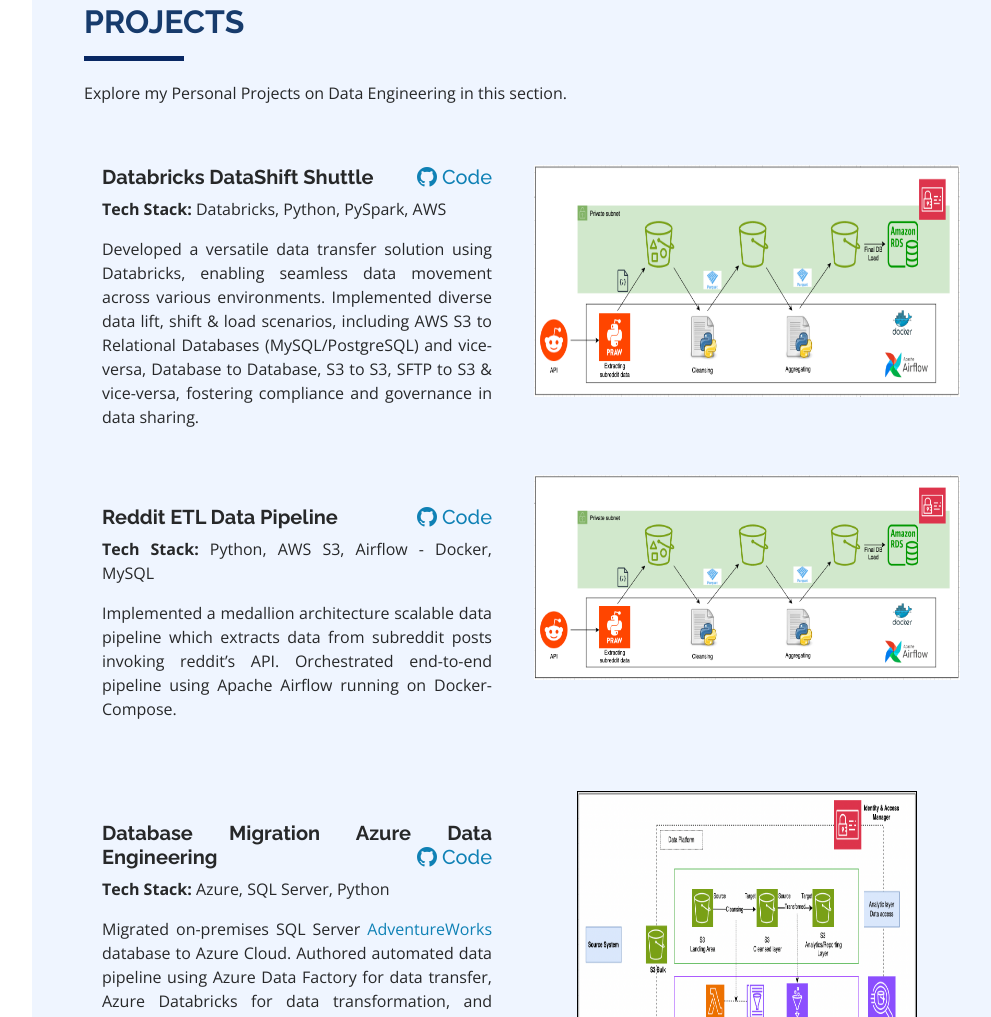
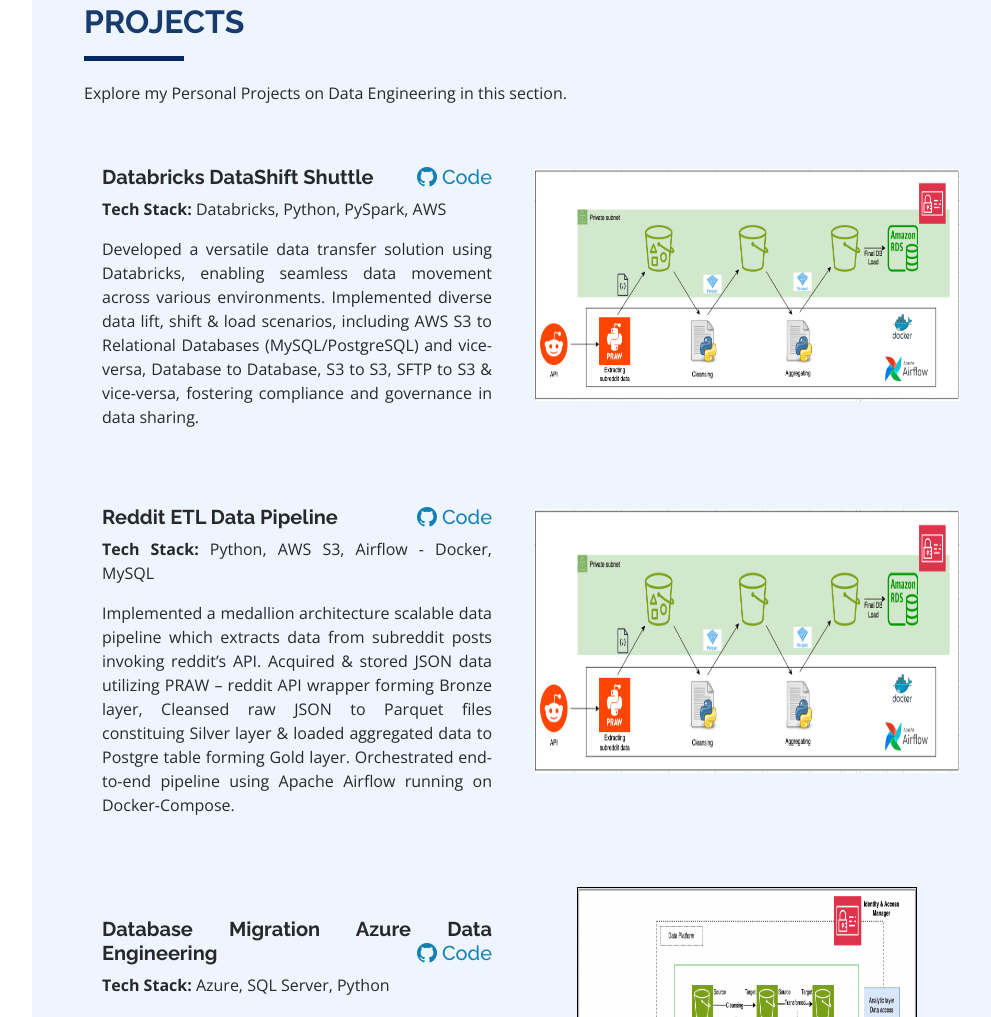
Before and after one commit to devallasaitej/devallasaitej.github.io, a plain HTML site: page index.html in a window 1280 px wide. Shown: the part 2629-3646 px from the top of the page, without its empty margins (268-1259 px from the left). Drawn offline with nearby package versions, Linux system fonts and the light colour scheme.

Commit message:
Update index.html

```diff
--- a/index.html
+++ b/index.html
@@ -263,7 +263,7 @@
               </div>
 
               <div class="col-md-6 col-lg-6" style="text-align: right" >
-                <img src="assets/images/Reddit_API_AWS_Data_Pipeline_Architecture.png" style="max-width: 100%; height: 68%; display: block; margin: 30px auto;">
+                <img src="assets/images/Reddit_API_AWS_Data_Pipeline_Architecture.png" style="max-width: 100%; height: 68%; display: block; margin: 34px auto;">
               </div>
             </div>
 
@@ -272,11 +272,11 @@
               <div class="col-md-6 col-lg-6" style="text-align: justify; padding: 30px;">
                 <h5><b>Reddit ETL Data Pipeline</b><a href="https://github.com/devallasaitej/Reddit_API_AWS_pipeline" target="_blank"><span class="bi bi-github" style="float: right">&nbsp;Code</span></a></h5>
                 <p><b>Tech Stack: </b>Python, AWS S3, Airflow - Docker, MySQL</p>
-                <p>Implemented a medallion architecture scalable data pipeline which extracts data from subreddit posts invoking reddit’s API. Orchestrated end-to-end pipeline using Apache Airflow running on Docker-Compose.</p>
+                <p>Implemented a medallion architecture scalable data pipeline which extracts data from subreddit posts invoking reddit’s API. Acquired & stored JSON data utilizing PRAW – reddit API wrapper forming Bronze layer, Cleansed raw JSON to Parquet files constituing Silver layer & loaded aggregated data to Postgre table forming Gold layer. Orchestrated end-to-end pipeline using Apache Airflow running on Docker-Compose.</p>
               </div>
 
               <div class="col-md-6 col-lg-6" style="text-align: right" >
-                <img src="assets/images/Reddit_API_AWS_Data_Pipeline_Architecture.png" style="max-width: 100%; height: 70%; display: block; margin: 0 auto;">
+                <img src="assets/images/Reddit_API_AWS_Data_Pipeline_Architecture.png" style="max-width: 100%; height: 68%; display: block; margin: 34px auto;">
               </div>
             </div>
 
```
